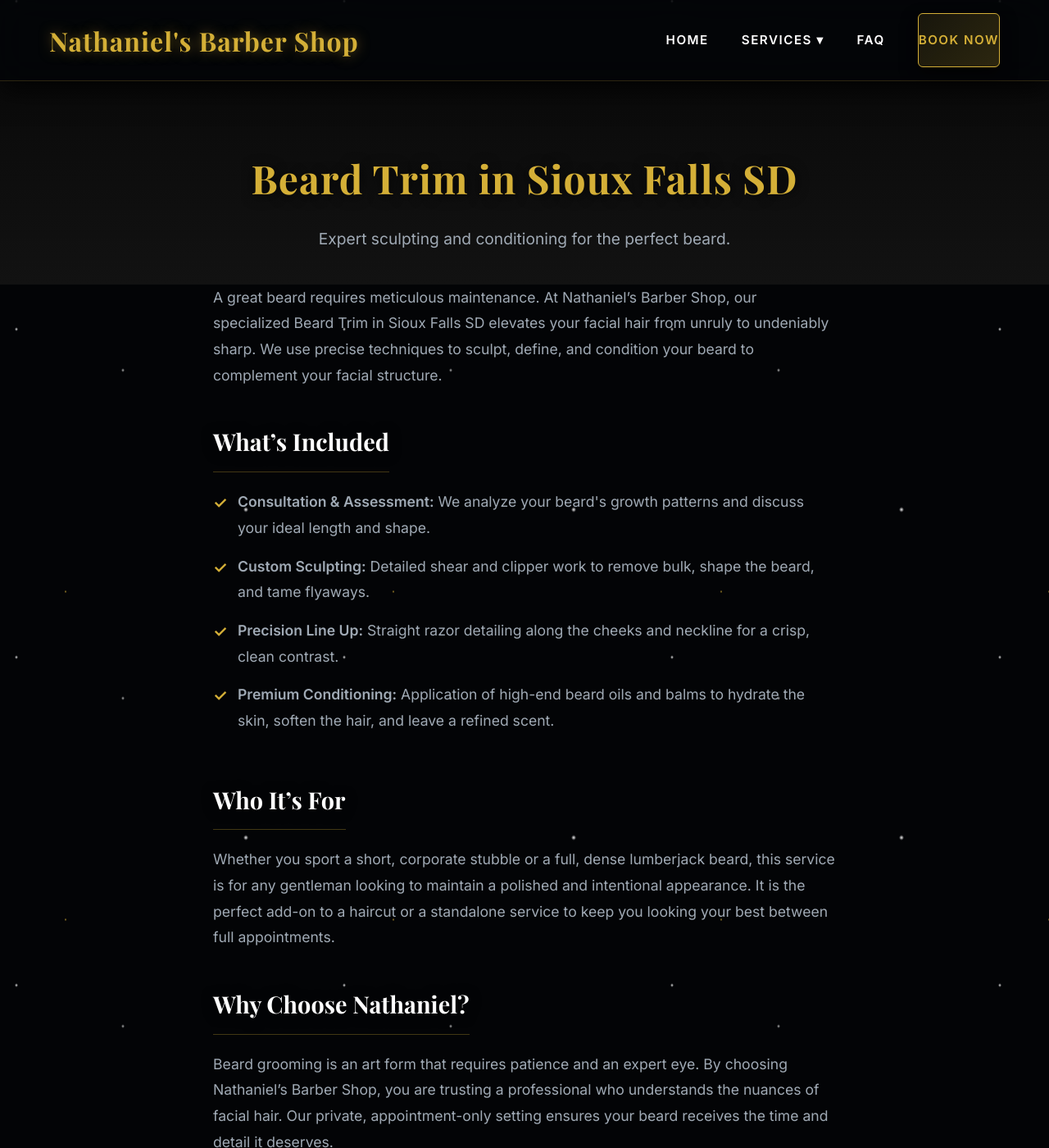
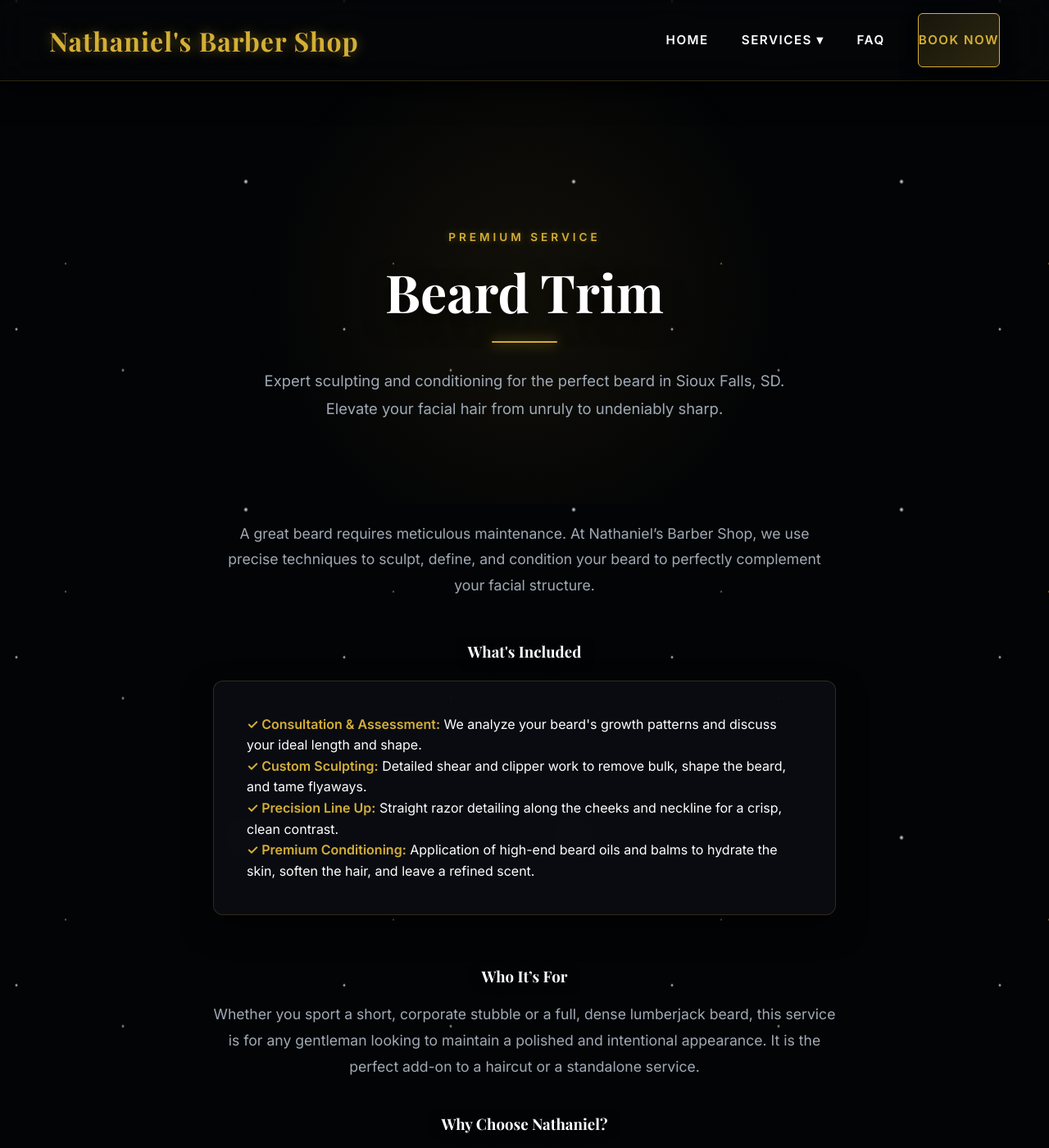
Before and after one commit to YourOnlineSquad/nathaniels-barber-shop, a Jekyll site: the page built from services/beard-trim.md, in a window 1280 px wide and 1400 px high. Shown: the whole window at 82% size. Built offline with Jekyll 4.4.1, drawn with Linux system fonts in a browser that asks for light colours; some web fonts are replaced; part of the change alters nothing that is shown; some of the changed text lies outside the part shown.

Commit message:
Update beard-trim.md

```diff
--- a/services/beard-trim.md
+++ b/services/beard-trim.md
@@ -3,139 +3,52 @@ layout: default
 title: Beard Trim in Sioux Falls SD | Nathaniel’s Barber Shop
 ---
 
-<style>
-  /* Service Page Styles */
-  .service-hero {
-    padding: 80px 20px 40px;
-    text-align: center;
-    background: linear-gradient(180deg, #0a0a0a 0%, var(--bg-dark, #121212) 100%);
-    animation: fadeIn 1s ease-in-out;
-  }
-  .service-hero h1 {
-    font-size: clamp(2rem, 4vw, 3rem);
-    color: var(--accent-gold, #D4AF37);
-    margin-bottom: 20px;
-    letter-spacing: 1px;
-  }
-  .service-content {
-    max-width: 800px;
-    margin: 0 auto;
-    padding: 0 20px 80px;
-    color: var(--text-muted, #a0a0a0);
-    line-height: 1.8;
-    font-size: 1.1rem;
-  }
-  .service-content h2 {
-    color: var(--text-light, #f5f5f5);
-    margin: 40px 0 20px;
-    font-size: 1.8rem;
-    border-bottom: 1px solid rgba(212, 175, 55, 0.3);
-    padding-bottom: 10px;
-    display: inline-block;
-  }
-  .service-list {
-    list-style: none;
-    padding: 0;
-  }
-  .service-list li {
-    margin-bottom: 15px;
-    position: relative;
-    padding-left: 30px;
-  }
-  .service-list li::before {
-    content: '✓';
-    position: absolute;
-    left: 0;
-    color: var(--accent-gold, #D4AF37);
-    font-weight: bold;
-    font-size: 1.2rem;
-  }
-  .booking-cta {
-    text-align: center;
-    margin: 60px 0;
-    padding: 50px 20px;
-    background: var(--bg-card, #1e1e1e);
-    border-radius: 8px;
-    border: 1px solid rgba(212, 175, 55, 0.2);
-    box-shadow: 0 10px 30px rgba(0,0,0,0.5);
-  }
-  .btn-gold {
-    background-color: var(--accent-gold, #D4AF37);
-    color: #121212;
-    padding: 16px 36px;
-    text-decoration: none;
-    font-weight: 700;
-    border-radius: 4px;
-    text-transform: uppercase;
-    letter-spacing: 1.5px;
-    transition: all 0.3s ease;
-    display: inline-block;
-  }
-  .btn-gold:hover {
-    background-color: #b5952f;
-    transform: translateY(-3px);
-    box-shadow: 0 6px 20px rgba(212, 175, 55, 0.4);
-  }
-  .related-services {
-    display: flex;
-    gap: 20px;
-    justify-content: center;
-    flex-wrap: wrap;
-    margin-top: 40px;
-  }
-  .related-link {
-    color: var(--accent-gold, #D4AF37);
-    text-decoration: none;
-    border: 1px solid var(--accent-gold, #D4AF37);
-    padding: 10px 20px;
-    border-radius: 4px;
-    transition: all 0.3s ease;
-    font-size: 0.9rem;
-    text-transform: uppercase;
-    letter-spacing: 1px;
-  }
-  .related-link:hover {
-    background: var(--accent-gold, #D4AF37);
-    color: #121212;
-  }
+<header class="hero-cinematic">
+  <div class="container">
+    <span class="eyebrow-text">Premium Service</span>
+    <h1 class="hero-title">Beard Trim</h1>
+    <div class="accent-line"></div>
+    <p class="hero-subtitle">Expert sculpting and conditioning for the perfect beard in Sioux Falls, SD. Elevate your facial hair from unruly to undeniably sharp.</p>
+  </div>
+</header>
 
-  @keyframes fadeIn {
-    from { opacity: 0; transform: translateY(10px); }
-    to { opacity: 1; transform: translateY(0); }
-  }
-</style>
+<section class="section" style="padding-top: 20px;">
+  <div class="container" style="max-width: 800px; text-align: center;">
 
-<div class="service-hero">
-  <h1>Beard Trim in Sioux Falls SD</h1>
-  <p style="font-size: 1.2rem; max-width: 600px; margin: 0 auto; color: var(--text-muted, #a0a0a0);">Expert sculpting and conditioning for the perfect beard.</p>
-</div>
+    <p style="color: var(--text-muted); font-size: 1.1rem; line-height: 1.8; margin-bottom: 50px;">
+      A great beard requires meticulous maintenance. At Nathaniel’s Barber Shop, we use precise techniques to sculpt, define, and condition your beard to perfectly complement your facial structure.
+    </p>
 
-<div class="service-content">
-  <p>A great beard requires meticulous maintenance. At Nathaniel’s Barber Shop, our specialized Beard Trim in Sioux Falls SD elevates your facial hair from unruly to undeniably sharp. We use precise techniques to sculpt, define, and condition your beard to complement your facial structure.</p>
+    <h3 style="color: var(--text-light); margin-bottom: 20px;">What's Included</h3>
 
-  <h2>What’s Included</h2>
-  <ul class="service-list">
-    <li><strong>Consultation & Assessment:</strong> We analyze your beard's growth patterns and discuss your ideal length and shape.</li>
-    <li><strong>Custom Sculpting:</strong> Detailed shear and clipper work to remove bulk, shape the beard, and tame flyaways.</li>
-    <li><strong>Precision Line Up:</strong> Straight razor detailing along the cheeks and neckline for a crisp, clean contrast.</li>
-    <li><strong>Premium Conditioning:</strong> Application of high-end beard oils and balms to hydrate the skin, soften the hair, and leave a refined scent.</li>
-  </ul>
+    <div style="text-align: left; background: var(--bg-card); border: 1px solid var(--border-glow); border-radius: 12px; padding: 40px; backdrop-filter: blur(16px); box-shadow: 0 15px 35px rgba(0, 0, 0, 0.5); margin-bottom: 60px;">
+      <p><strong style="color: var(--accent-gold);">✓ Consultation & Assessment:</strong> We analyze your beard's growth patterns and discuss your ideal length and shape.</p>
+      <p><strong style="color: var(--accent-gold);">✓ Custom Sculpting:</strong> Detailed shear and clipper work to remove bulk, shape the beard, and tame flyaways.</p>
+      <p><strong style="color: var(--accent-gold);">✓ Precision Line Up:</strong> Straight razor detailing along the cheeks and neckline for a crisp, clean contrast.</p>
+      <p><strong style="color: var(--accent-gold);">✓ Premium Conditioning:</strong> Application of high-end beard oils and balms to hydrate the skin, soften the hair, and leave a refined scent.</p>
+    </div>
 
-  <h2>Who It’s For</h2>
-  <p>Whether you sport a short, corporate stubble or a full, dense lumberjack beard, this service is for any gentleman looking to maintain a polished and intentional appearance. It is the perfect add-on to a haircut or a standalone service to keep you looking your best between full appointments.</p>
+    <h3 style="color: var(--text-light); margin-bottom: 15px;">Who It’s For</h3>
+    <p style="color: var(--text-muted); font-size: 1.1rem; line-height: 1.8; margin-bottom: 40px;">
+      Whether you sport a short, corporate stubble or a full, dense lumberjack beard, this service is for any gentleman looking to maintain a polished and intentional appearance. It is the perfect add-on to a haircut or a standalone service.
+    </p>
 
-  <h2>Why Choose Nathaniel?</h2>
-  <p>Beard grooming is an art form that requires patience and an expert eye. By choosing Nathaniel’s Barber Shop, you are trusting a professional who understands the nuances of facial hair. Our private, appointment-only setting ensures your beard receives the time and detail it deserves.</p>
+    <h3 style="color: var(--text-light); margin-bottom: 15px;">Why Choose Nathaniel?</h3>
+    <p style="color: var(--text-muted); font-size: 1.1rem; line-height: 1.8; margin-bottom: 60px;">
+      Beard grooming is an art form that requires patience and an expert eye. By choosing Nathaniel’s Barber Shop, you are trusting a professional who understands the nuances of facial hair in a private, appointment-only setting.
+    </p>
 
-  <div class="booking-cta">
-    <h3 style="color: #f5f5f5; margin-bottom: 20px; font-size: 1.8rem; font-weight: 600;">Keep Your Beard Looking Sharp</h3>
-    <a href="https://www.styleseat.com/" class="btn-gold" target="_blank" rel="noopener noreferrer">Book Your Beard Trim Now</a>
+    <div style="padding: 50px 20px; background: rgba(10, 12, 18, 0.6); border: 1px solid var(--border-glow); border-radius: 12px; margin-bottom: 60px;">
+      <h3 style="color: #f5f5f5; margin-bottom: 25px; font-size: 1.8rem;">Keep Your Beard Looking Sharp</h3>
+      <a href="{{ site.baseurl }}/book/" class="btn-primary">Book Your Beard Trim Now</a>
+    </div>
+
+    <h3 style="margin-bottom: 30px; color: var(--text-light);">Explore Related Services</h3>
+    <div style="display: flex; gap: 20px; justify-content: center; flex-wrap: wrap;">
+      <a href="{{ site.baseurl }}/services/mens-haircut" class="btn-primary" style="background: transparent; border-color: rgba(212, 175, 55, 0.3); font-size: 0.85rem; padding: 12px 24px; box-shadow: none;">Mens Haircut</a>
+      <a href="{{ site.baseurl }}/services/shave" class="btn-primary" style="background: transparent; border-color: rgba(212, 175, 55, 0.3); font-size: 0.85rem; padding: 12px 24px; box-shadow: none;">Straight Razor Shave</a>
+      <a href="{{ site.baseurl }}/services/line-up" class="btn-primary" style="background: transparent; border-color: rgba(212, 175, 55, 0.3); font-size: 0.85rem; padding: 12px 24px; box-shadow: none;">Line Up</a>
+    </div>
+
   </div>
-
-  <h2 style="text-align: center; display: block; border-bottom: none; margin-top: 60px;">Explore Related Services</h2>
-  <div class="related-services">
-    <a href="/services/mens-haircut" class="related-link">Mens Haircut</a>
-    <a href="/services/shave" class="related-link">Straight Razor Shave</a>
-    <a href="/services/line-up" class="related-link">Line Up</a>
-  </div>
-</div>
+</section>
```
